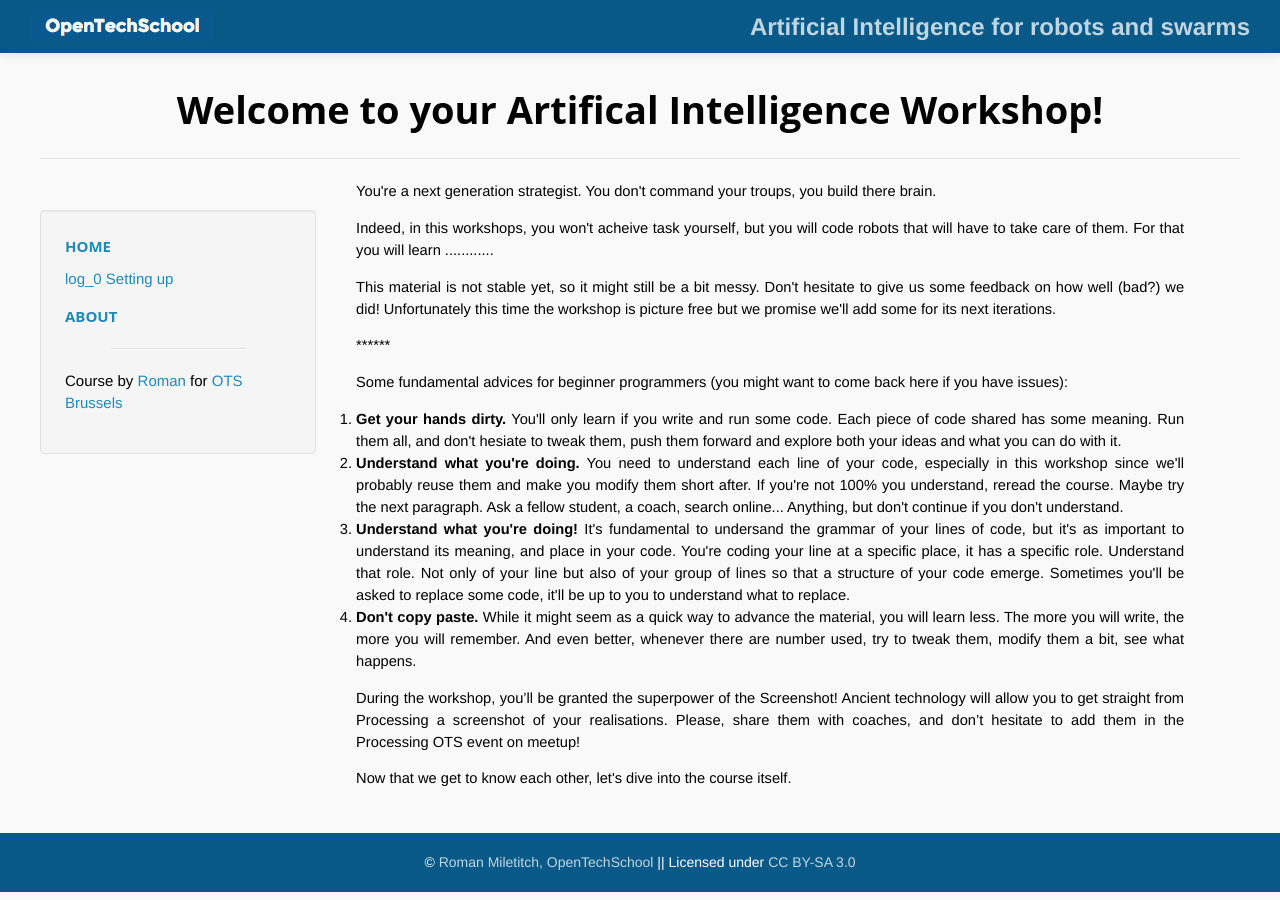
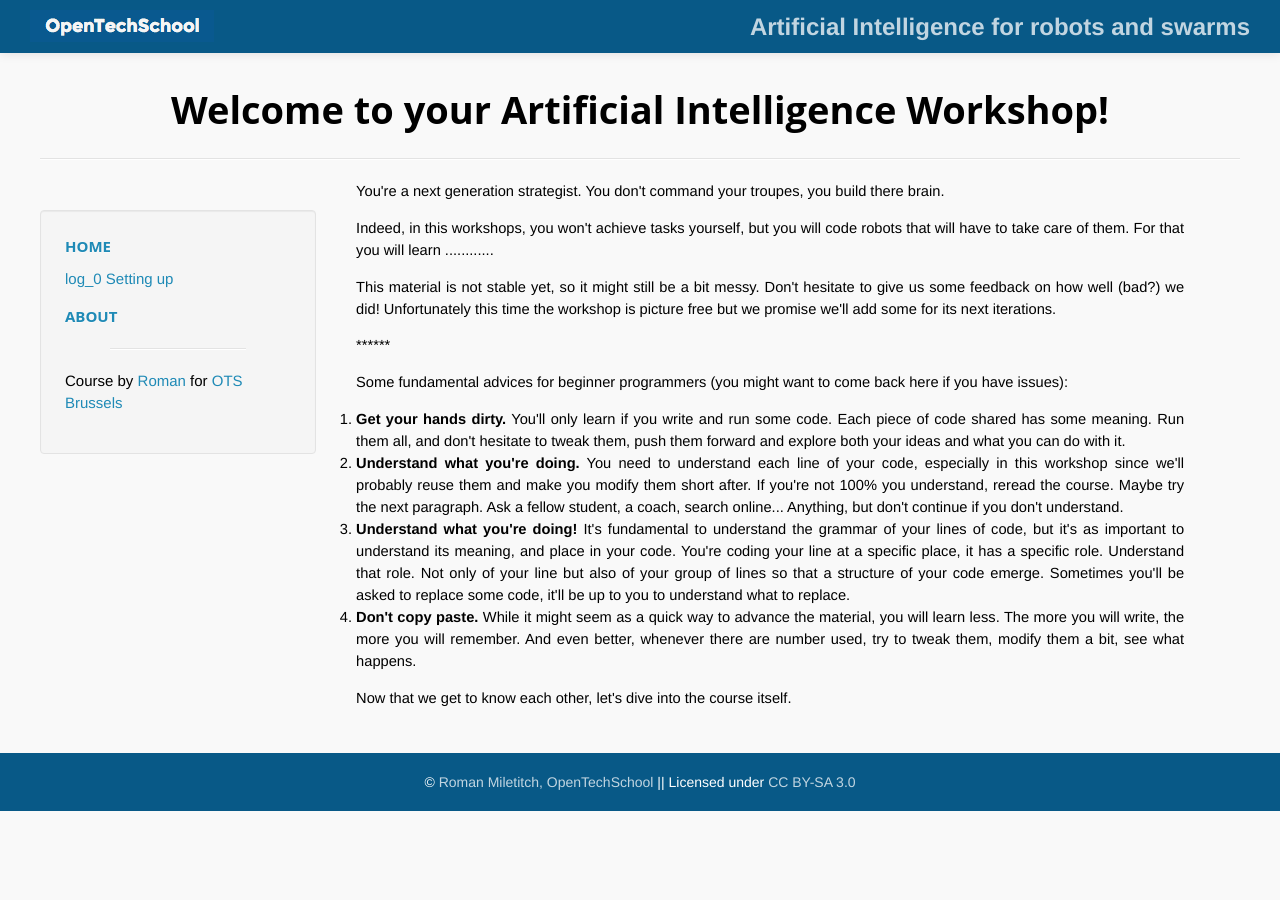
Before and after one commit to OpenTechSchool-Brussels/AI-for-robots-and-swarms, a Jekyll site: the page built from index.html, in a window 1280 px wide. Built offline with Jekyll 4.4.1, drawn with Linux system fonts in a browser that asks for light colours; Markdown is read by kramdown in place of the engine named in the settings.

Commit message:
Update index.html

```diff
--- a/index.html
+++ b/index.html
@@ -1,13 +1,13 @@
 ---
 layout: default
-title:  "Welcome to your Artifical Intelligence Workshop!"
+title:  "Welcome to your Artificial Intelligence Workshop!"
 ---
 
 
-<p>You're a next generation strategist. You don't command your troups, you build there brain.</p>
+<p>You're a next generation strategist. You don't command your troupes, you build there brain.</p>
 
 
-<p>Indeed, in this workshops, you won't acheive task yourself, but you will code robots that will have to take care of them. For that you will learn ............
+<p>Indeed, in this workshops, you won't achieve tasks yourself, but you will code robots that will have to take care of them. For that you will learn ............
 </p>
 
 <p>This material is not stable yet, so it might still be a bit messy. Don't hesitate to give us some feedback on how well (bad?) we did! Unfortunately this time the workshop is picture free but we promise we'll add some for its next iterations.</p>
@@ -16,13 +16,11 @@ title:  "Welcome to your Artifical Intelligence Workshop!"
 
 <p>Some fundamental advices for beginner programmers (you might want to come back here if you have issues):
 <ol>
-<li><b>Get your hands dirty.</b> You'll only learn if you write and run some code. Each piece of code shared has some meaning. Run them all, and don't hesiate to tweak them, push them forward and explore both your ideas and what you can do with it.</li>
+<li><b>Get your hands dirty.</b> You'll only learn if you write and run some code. Each piece of code shared has some meaning. Run them all, and don't hesitate to tweak them, push them forward and explore both your ideas and what you can do with it.</li>
 <li><b>Understand what you're doing.</b> You need to understand each line of your code, especially in this workshop since we'll probably reuse them and make you modify them short after. If you're not 100% you understand, reread the course. Maybe try the next paragraph. Ask a fellow student, a coach, search online... Anything, but don't continue if you don't understand.</li>
-<li><b>Understand what you're doing!</b> It's fundamental to undersand the grammar of your lines of code, but it's as important to understand its meaning, and place in your code. You're coding your line at a specific place, it has a specific role. Understand that role. Not only of your line but also of your group of lines so that a structure of your code emerge. Sometimes you'll be asked to replace some code, it'll be up to you to understand what to replace.</li>
+<li><b>Understand what you're doing!</b> It's fundamental to understand the grammar of your lines of code, but it's as important to understand its meaning, and place in your code. You're coding your line at a specific place, it has a specific role. Understand that role. Not only of your line but also of your group of lines so that a structure of your code emerge. Sometimes you'll be asked to replace some code, it'll be up to you to understand what to replace.</li>
 <li><b>Don't copy paste.</b> While it might seem as a quick way to advance the material, you will learn less. The more you will write, the more you will remember. And even better, whenever there are number used, try to tweak them, modify them a bit, see what happens.</li>
 </ol>
 </p>
 
-<p>During the workshop, you’ll be granted the superpower of the Screenshot! Ancient technology will allow you to get straight from Processing a screenshot of your realisations. Please, share them with coaches, and don’t hesitate to add them in the Processing OTS event on meetup!</p>
-
 <p>Now that we get to know each other, let's dive into the course itself.</p>
```
